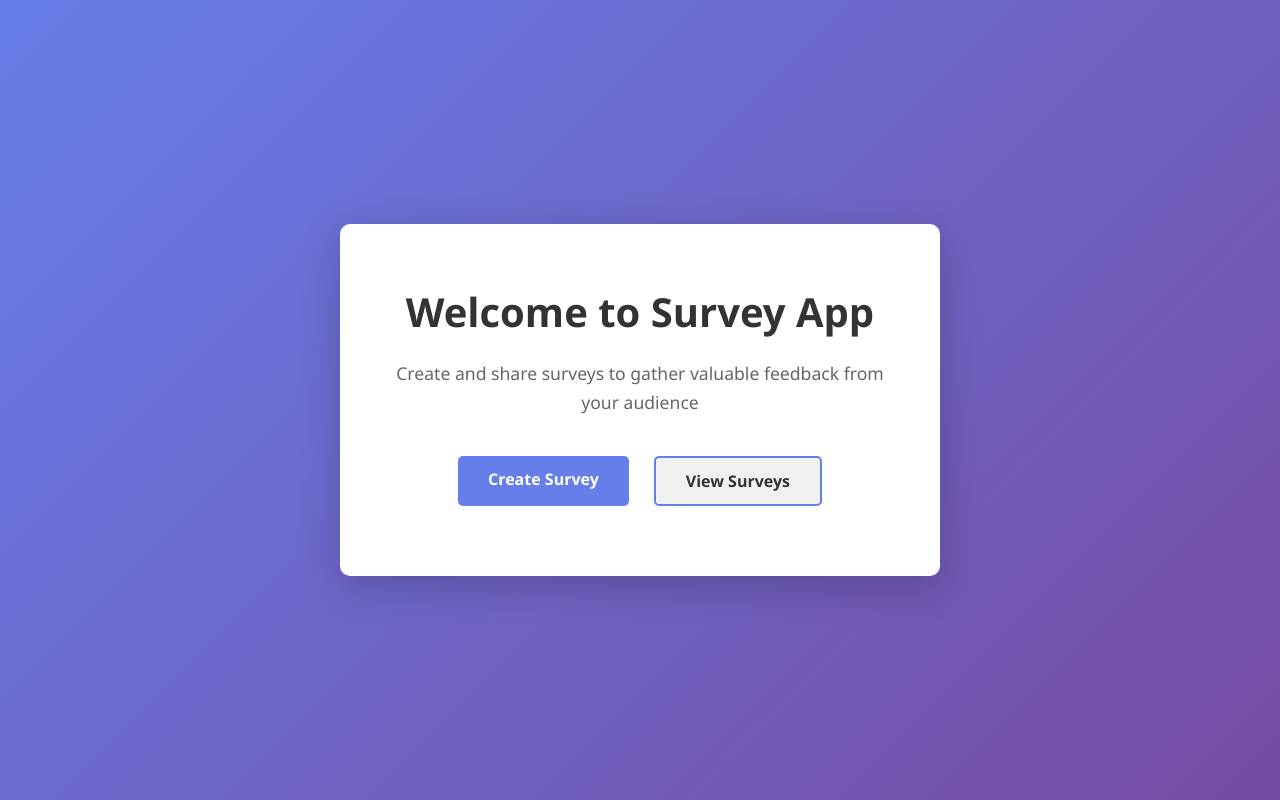
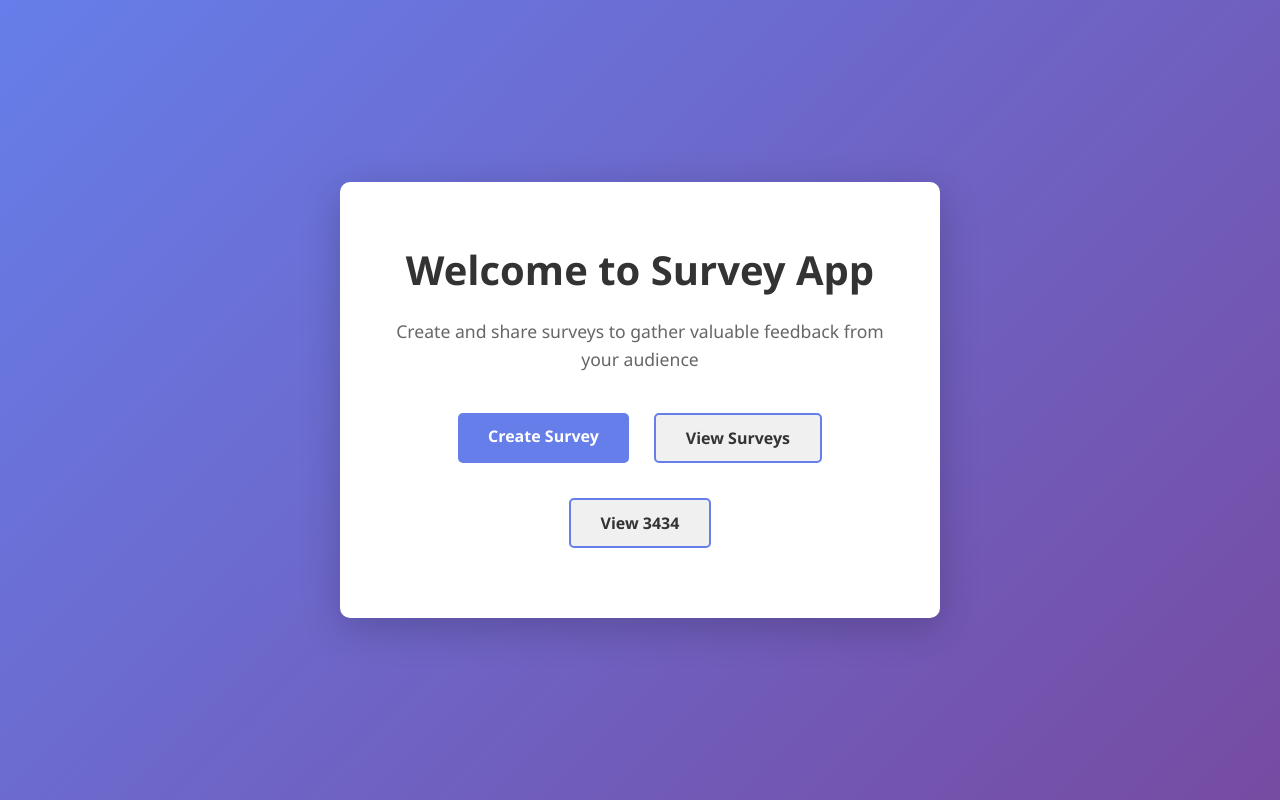
Before and after one commit to ddpldeveloperahul/survey-cors, a Django app: page / in a window 1280 px wide. Run offline with Django 5.2, Linux system fonts and the light colour scheme; parts of the project's set-up code (start-up, migrations or seed data) failed here and were passed over.

Commit message:
add the new featutres

```diff
--- a/survey_app/templates/home.html
+++ b/survey_app/templates/home.html
@@ -90,6 +90,8 @@
         <div class="button-group">
             <a href="#create" class="btn-primary">Create Survey</a>
             <a href="#view" class="btn-secondary">View Surveys</a>
+            <a href="#view" class="btn-secondary">View 3434</a>
+
         </div>
     </div>
 </body>
```
